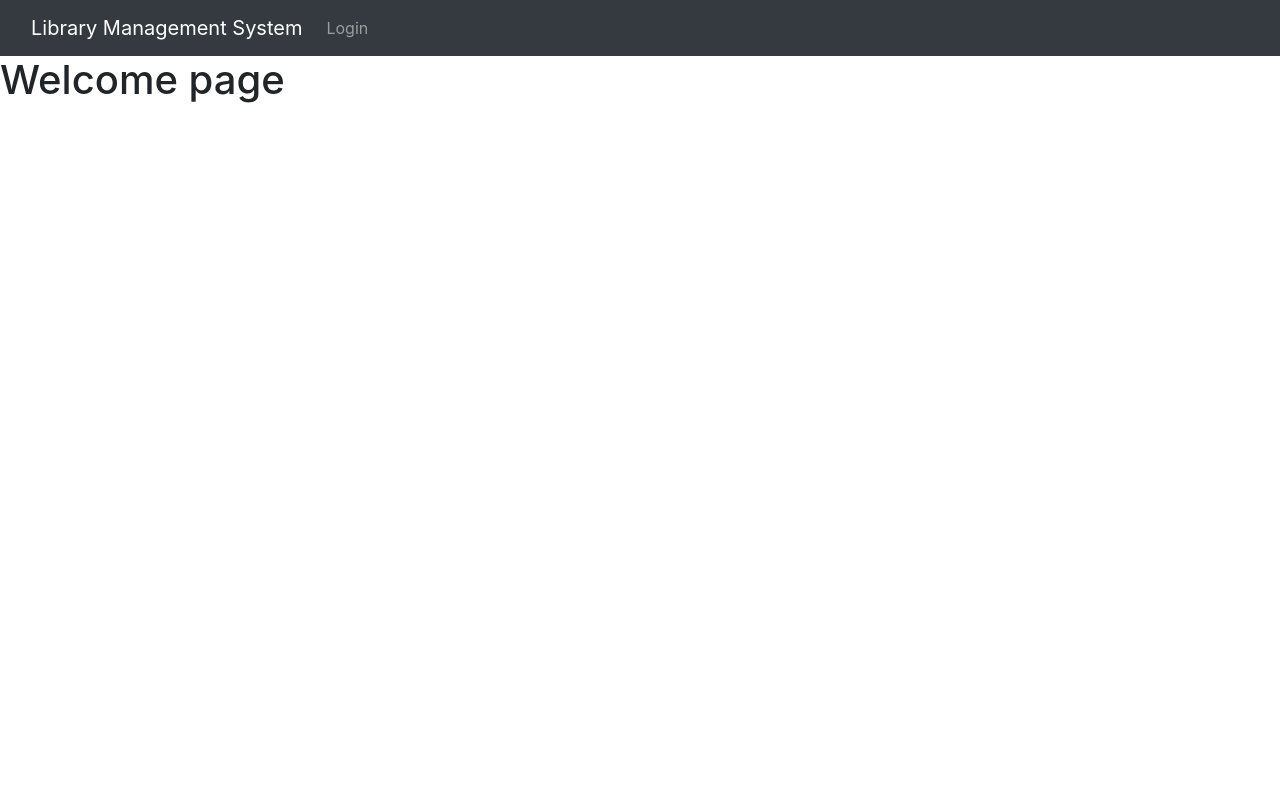
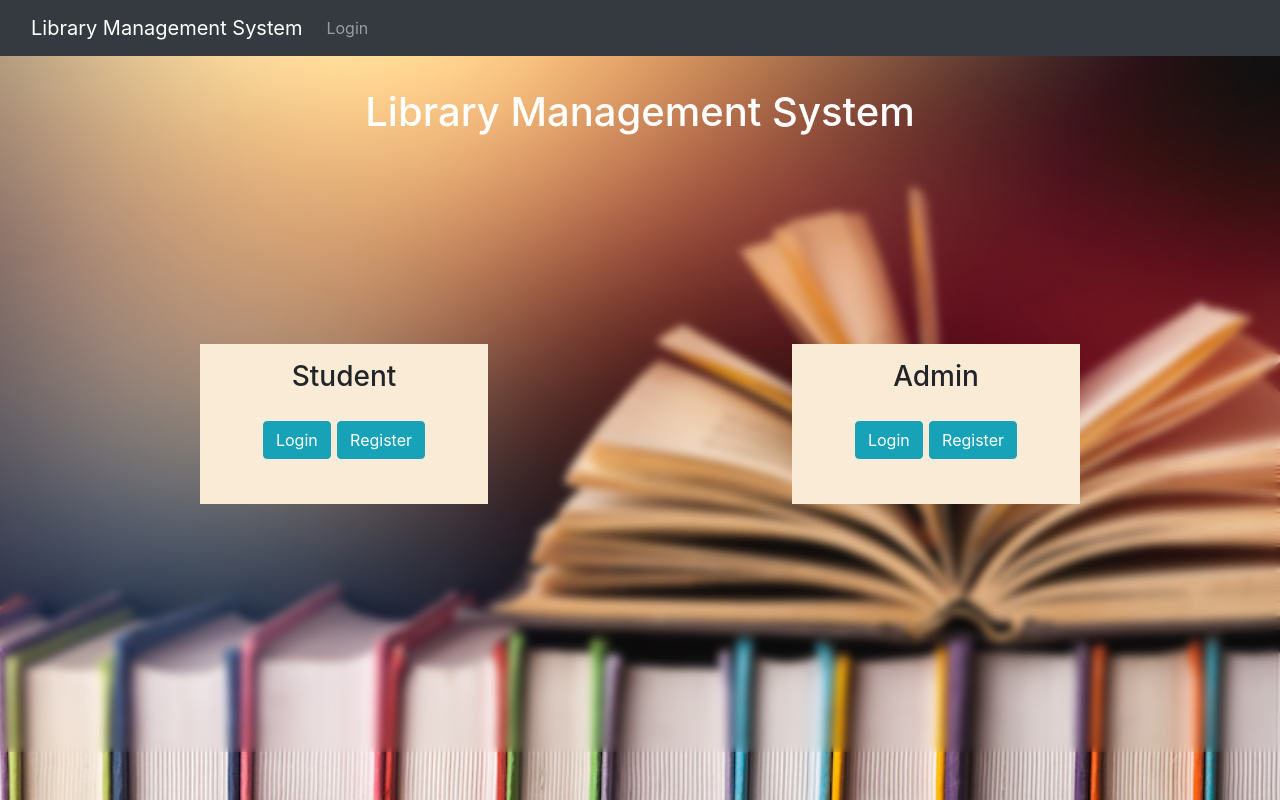
Before and after one commit to RutujaGurav07/Libary_manegement_system_django, a Django app: page /welcome/ in a window 1280 px wide. Run offline with Django 4.2, Linux system fonts and the light colour scheme; some libraries are stand-ins or nearby versions.

Commit message:
insert backgrund image

```diff
--- /dev/null
+++ b/library/static/css/style.css
@@ -0,0 +1,38 @@
+.box1{
+    width: 18rem;
+    height:10rem;
+    text-align: center;
+    margin: auto;
+    top :50%;
+    background-color: antiquewhite;
+    padding: 1rem;
+
+}
+body{
+    background-image: url(bg.jpg);
+    background-repeat: no-repeat, repeat;
+    background-position: center;
+    background-size: cover;
+    backdrop-filter: blur(4px);
+}
+.infocontainer{
+    height: 30%;
+    padding: 2rem;
+}
+.portal_option{
+    margin: 3rem;
+}
+.innerbox{
+    display: inline-flex;
+    margin: 1rem;
+    top :10%;
+
+}
+.box_container{
+    margin: 0.2rem;
+}
+
+h1{
+    text-align: center;
+    color: white;
+}
--- a/library/templates/Student.html
+++ b/library/templates/Student.html
@@ -1,7 +1,13 @@
 {% extends 'base.html' %}
+{% load static %}
+
 
 {% block content %}
 <html>
+    <head>
+        <link rel="stylesheet" type="text/css" href="{% static 'css/index.css' %}" />
+
+    </head>
     <body>
         <h1>
             Hello student
--- a/library/templates/Student_portal.html
+++ b/library/templates/Student_portal.html
@@ -1,7 +1,13 @@
 {% extends 'base.html' %}
+{% load static %}
+
 
 {% block content %}
 <html>
+    <head>
+        <link rel="stylesheet" type="text/css" href="{% static 'css/index.css' %}" />
+
+    </head>
     <body>
         {% for message in messages %}
 
--- a/library/templates/add_book.html
+++ b/library/templates/add_book.html
@@ -1,6 +1,12 @@
 {% extends 'base.html' %}
+{% load static %}
+
 {% block content %}
 <html>
+    <head>
+        <link rel="stylesheet" type="text/css" href="{% static 'css/index.css' %}" />
+
+    </head>
     <body>
         <form method="POST" style="width: 50vw;height: 60vh;margin: 5vh auto;">
             {% csrf_token %}
--- a/library/templates/admin_login.html
+++ b/library/templates/admin_login.html
@@ -1,6 +1,12 @@
 {% extends 'base.html' %}
+{% load static %}
+
 {% block content %}
 <html>
+    <head>
+        <link rel="stylesheet" type="text/css" href="{% static 'css/index.css' %}" />
+
+    </head>
     <body>
         {% for message in messages %}
 
--- a/library/templates/admin_register.html
+++ b/library/templates/admin_register.html
@@ -1,6 +1,12 @@
 {% extends 'base.html' %}
+{% load static %}
+
 {% block content %}
 <html>
+    <head>
+        <link rel="stylesheet" type="text/css" href="{% static 'css/index.css' %}" />
+
+    </head>
     <body>
         {% for message in messages %}
 
--- a/library/templates/all_book.html
+++ b/library/templates/all_book.html
@@ -1,6 +1,12 @@
 {% extends 'base.html' %}
+{% load static %}
+
 {% block content %}
 <html>
+    <head>
+        <link rel="stylesheet" type="text/css" href="{% static 'css/index.css' %}" />
+
+    </head>
     <body>
         <h1>
            All Book
--- a/library/templates/update_book.html
+++ b/library/templates/update_book.html
@@ -1,6 +1,12 @@
 {% extends 'base.html' %}
+{% load static %}
+
 {% block content %}
 <html>
+    <head>
+        <link rel="stylesheet" type="text/css" href="{% static 'css/index.css' %}" />
+
+    </head>
     <body>
         <form method="POST" style="width: 50vw;height: 60vh;margin: 5vh auto;">
             {% csrf_token %}
--- a/library/templates/welcome.html
+++ b/library/templates/welcome.html
@@ -1,10 +1,49 @@
 {% extends 'base.html' %}
+{% load static %}
+
 {% block content %}
 <html>
-    <body>
-        <h1>
-           Welcome page
-        </h1>
-    </body>
+
+<head>
+
+    <meta charset="utf-8" />
+    <meta name="viewport" content="width=device-width, initial-scale=1">
+    <link rel="stylesheet" href="https://stackpath.bootstrapcdn.com/bootstrap/4.4.1/css/bootstrap.min.css"
+        integrity="sha384-Vkoo8x4CGsO3+Hhxv8T/Q5PaXtkKtu6ug5TOeNV6gBiFeWPGFN9MuhOf23Q9Ifjh" crossorigin="anonymous" />
+    <link rel="stylesheet" href="https://stackpath.bootstrapcdn.com/font-awesome/4.7.0/css/font-awesome.min.css"
+        crossorigin="anonymous" />
+
+    <link rel="stylesheet" href="../static/css/navstyle.css">
+    <link rel="stylesheet" href="https://cdnjs.cloudflare.com/ajax/libs/font-awesome/4.7.0/css/font-awesome.min.css">
+    <!-- <link rel="stylesheet" type="text/css" href="../static/css/welcome.css'"/> -->
+    <link rel="stylesheet" type="text/css" href="{% static 'css/style.css' %}" />
+
+</head>
+
+<body>
+    <div class="infocontainer">
+        <h1>Library Management System </h1>
+    </div>
+    <div class="row portal_option">
+        <div class="Box1">
+            <h3>Student</h3>
+            <div class="innerbox">
+
+                <div class ="box_container" ><a href="/admin_login" class="btn btn-info " role="button" aria-pressed="true">Login</a></div>
+                <div class="box_container"><a href="/admin_register" class="btn btn-info " role="button" aria-pressed="true">Register</a></div>
+            </div>
+
+        </div>
+        <div class="Box1">
+            <h3>Admin</h3>
+            <div class="innerbox">
+
+                <div class ="box_container" ><a href="/admin_login" class="btn btn-info " role="button" aria-pressed="true">Login</a></div>
+                <div class="box_container"><a href="/admin_register" class="btn btn-info " role="button" aria-pressed="true">Register</a></div>
+            </div>
+
+        </div>    </div>
+</body>
+
 </html>
 {% endblock %}
```
Also changed, not shown: library/static/css/index.css (added, +7 -0 lines), library/templates/Admin_portal.html (+7 -0 lines), library/templates/delete_book.html (+7 -0 lines), library/static/css/bg.jpg (added), library/static/css/bg2.jpg (added).
